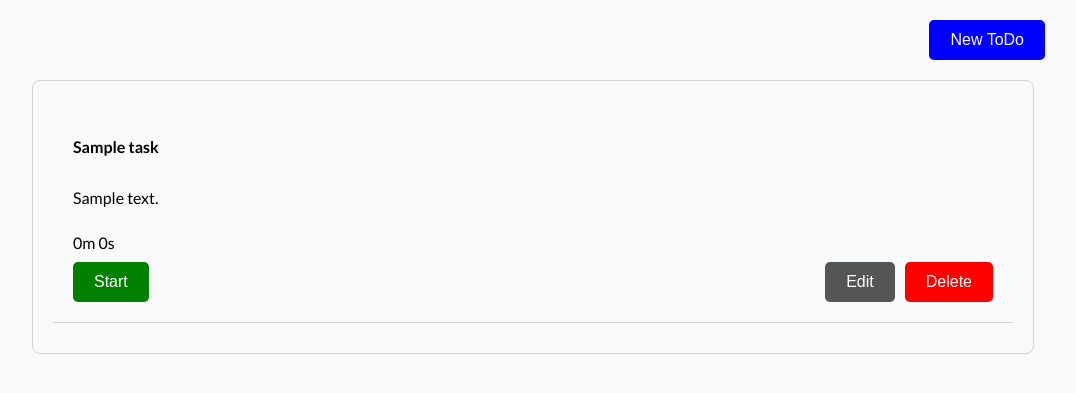
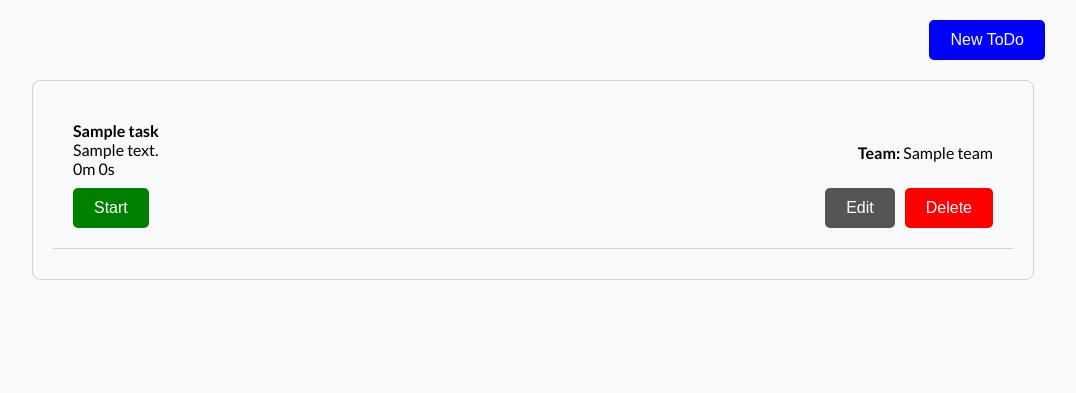
Before and after one commit to DePaul-CSC-394/mini-project-team-five, a Django app: page /dashboard/ in a window 1280 px wide. Shown: the part 42-435 px from the top of the page, without its empty margins (107-1183 px from the left). Run offline with Django 5.2, Linux system fonts and the light colour scheme; a user stored in the database is signed in; tables that the repository leaves empty hold one stand-in row (values such as "Sample post").

Commit message:
more fixes

```diff
--- a/toDo/templates/toDo/dashboard.html
+++ b/toDo/templates/toDo/dashboard.html
@@ -59,6 +59,9 @@
         .task .timer {
             margin: 10px 0;
         }
+        .task button {
+            margin-top: 10px;
+        }
         .stop-button {
             background-color: transparent;
             color: red;
@@ -104,10 +107,14 @@
         .task, .new-todo, .emptyMessage {
             font-size: 1em;
         }
-        .split:first-of-type .left{
+        #task-info .left {
+            display: flex;
             flex-direction: column;
             margin: 0;
             gap: 0px;
+        }
+        #task-info .left > * {
+            margin: 0;
         }
     </style>
 </head>
@@ -135,15 +142,16 @@
         {% if todo_items %}
             {% for task in todo_items %}
                 <div class="task">
-                    <div class="split">
+                    <div class="split" id="task-info">
                         <div class="left">
                             <h3>{{ task.title }}</h3>
                             <p>{{ task.description }}</p>
                             <div class="timer" id="timer-{{ task.id }}">0m 0s</div>
                         </div>
-
+                        <div class="right">
+                            <p>{% if team_name %}<strong>Team:</strong> {{ team_name }}{% endif %}</p>
+                        </div>
                     </div>
-                        <p style="float: right">{% if team_name %}Team: {{team_name}}{%endif%}</p>
                     <div class="split">
                         <div class="left">
                             <button class="start-button" onclick="startTimer('timer-{{ task.id }}')">Start</button>
--- a/toDo/templates/toDo/teamdetails.html
+++ b/toDo/templates/toDo/teamdetails.html
@@ -21,7 +21,6 @@
         }
         .team-owner{
             font-size: 1rem;
-            font-weight: bold;
         }
         .team-members {
             display: flex;
@@ -64,7 +63,7 @@
     <div class="content">
         <h1>{{team_name}}</h1>
         <p>{{team_description}}</p>
-        <p class="team-owner">Team Owner: {{ team_owner}}</p>
+        <p class="team-owner"><strong>Team Owner: </strong>{{ team_owner}}</p>
 
         <div class="team-members">
             <!--input type="email" id="add-member-email" placeholder="Enter member email"-->
--- a/toDo/views.py
+++ b/toDo/views.py
@@ -276,6 +276,7 @@ def dashboard(request):
             'team_id': team_id,
             'todo_items': todo_items,
             'teams': teams,
+            'team_name': team.name if team else None,
         }
 
         return render(request, 'toDo/dashboard.html', context)
```
